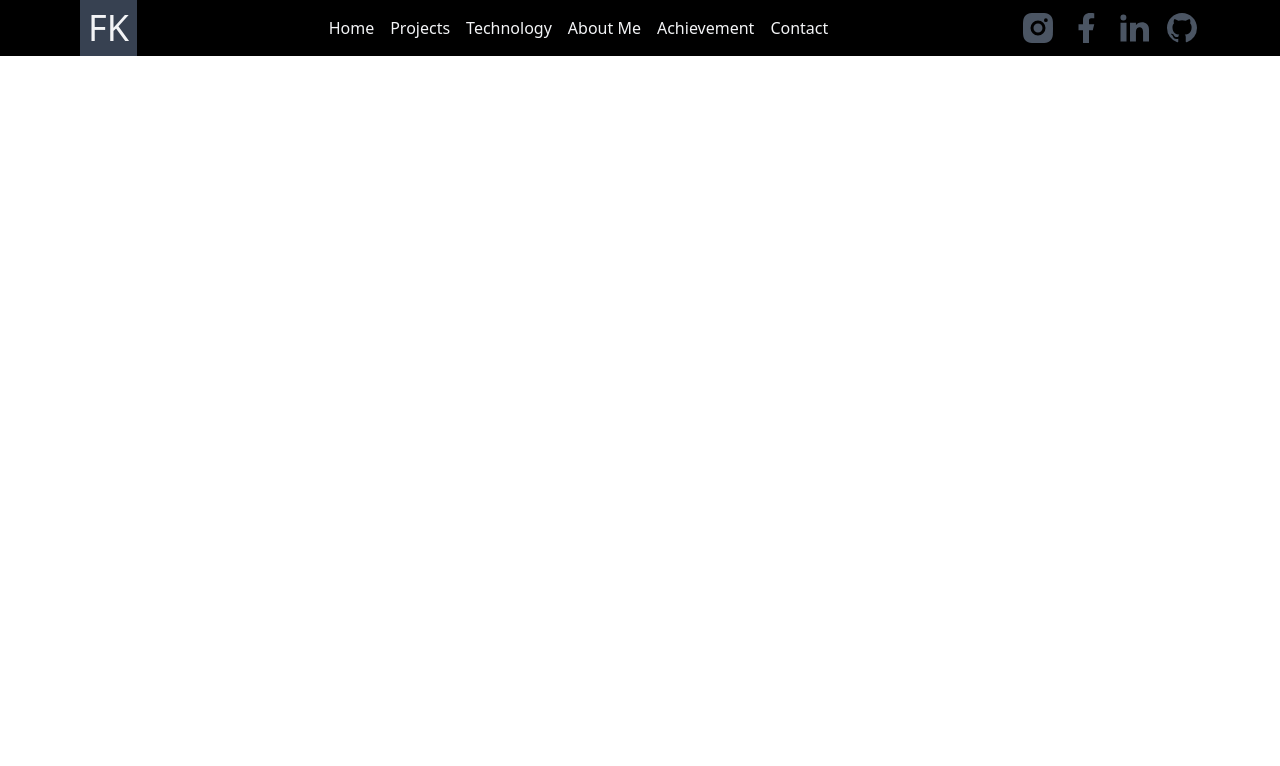
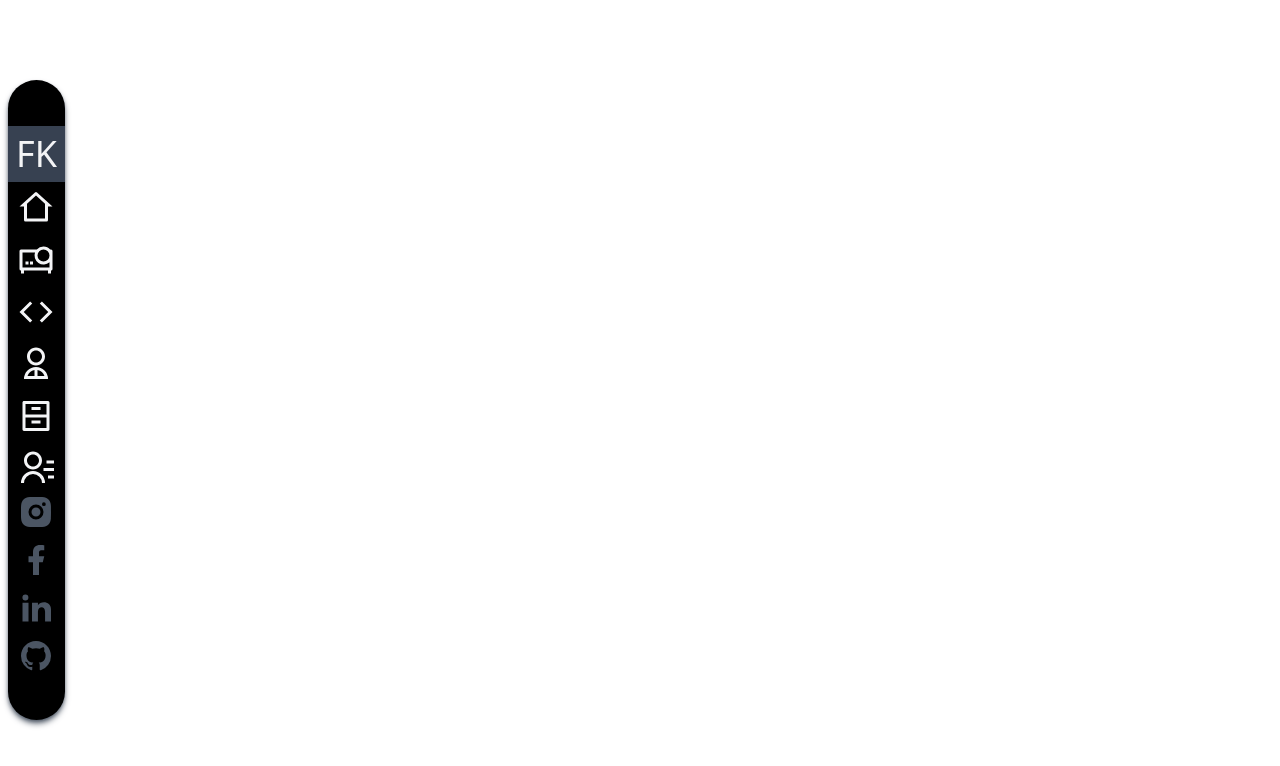
Before and after one commit to Fabu1da/portfolioxyz, a Next.js app: page /widget/navBar in a window 1280 px wide. Shown: the top 766 px of the page. Built offline with nearby package versions, Linux system fonts and the light colour scheme; a web font is replaced by a local one.

Commit message:
new design

```diff
--- /dev/null
+++ b/pages/components/feature/feature.js
@@ -0,0 +1,67 @@
+import React from "react";
+import Image from "next/image";
+import hero from "../../../public/11.png";
+
+import {
+  SiHtml5,
+  SiBootstrap,
+  SiCss3,
+  SiJavascript,
+  SiTailwindcss,
+  SiReact,
+  SiNextdotjs,
+} from "react-icons/si";
+const Feature = ({ handleDownload }) => {
+  return (
+    <div className="md:flex  justify-center   items-center mx-auto relative md:h-[80vh]">
+      <div className="flex justify-center  md:px-14">
+        <div className="border-2 border-transparent h-[200px] w-[400px] bg-[#ffffff2f] rounded-[1rem] relative">
+          <div className="relative h-98 w-12  ">
+            <div className="absolute bottom-0 left-0 h-36 w-full bg-blue-600/[.06] rounded-bl-lg"></div>
+          </div>
+          <div className=" absolute bottom-0 overflow-hidden  flex aspect-square scale-[130%]  flex-col    items-center justify-center">
+            <Image
+              src={hero}
+              alt=""
+              className="absolute bottom-0 brightness-75  hover:-translate-y-1 hover:scale-[110%] drop-shadow-2xl shadow-slate-300 duration-300 "
+            />
+          </div>
+          <div className="relative h-full w-12  ">
+            <div className="absolute top-0 right-0 h-24 w-full bg-green-600/[.06] rounded-tr-lg"></div>
+          </div>
+        </div>
+      </div>
+      <div className=" p-8 md:w-1/2 ">
+        <h1 className="text-4xl md:text-6xl text-white font-bold">
+          Fabien <span className="text-blue-600">Kavuganyi</span>
+        </h1>
+        <div className="my-4 under__title text-gray-200 text-2xl text-italic">
+          Frontend developer
+        </div>
+        <div className="transition ease-in-out duration-500 delay-150 text-white font-light border-l-8  border-gray-400 hover:border-l-8 pl-3 hover:border-blue-500 whitespace-normal">
+          Front end developer who focuses on writing clean, elegant and
+          effective code. Love HTML, CSS, NextJs, ReactJs and JavaScripts
+        </div>
+
+        <p className="my-5 text-gray-200 under__title">Main Technology </p>
+        <div className="flex text-white flex-wrap flex-row  justify-start flex-1 gap-3 mb-10 ">
+          <SiHtml5 style={{ fontSize: "50px", color: "#f06529" }} />
+          <SiCss3 style={{ fontSize: "50px", color: "#800000" }} />
+          <SiJavascript style={{ fontSize: "50px", color: "#F0DB4F" }} />
+          <SiBootstrap style={{ fontSize: "50px", color: "#e040fb" }} />
+          <SiTailwindcss style={{ fontSize: "50px", color: "#e3342f" }} />
+          <SiReact style={{ fontSize: "50px", color: "#61dbfb" }} />
+          <SiNextdotjs style={{ fontSize: "50px", color: "#45ce05" }} />
+        </div>
+        <button
+          onClick={handleDownload}
+          className="border-2 border-orange-800 px-10 py-5 rounded-full text-orange-800 hover:text-white hover:bg-orange-800 mt-4 transition ease-in-out delay-150  hover:-translate-y-1 hover:scale-110  duration-300"
+        >
+          Get My CV here
+        </button>
+      </div>
+    </div>
+  );
+};
+
+export default Feature;
--- a/pages/index.js
+++ b/pages/index.js
@@ -1,23 +1,11 @@
 import NavBar from "./widget/navBar";
 // import Footer from "./widget/footer";
 import Project from "./components/project/project";
-
-import Image from "next/image";
-import hero from "../public/1.jpg";
-
 import Contact from "./widget/contact";
-import {
-  SiHtml5,
-  SiBootstrap,
-  SiCss3,
-  SiJavascript,
-  SiTailwindcss,
-  SiReact,
-  SiNextdotjs,
-} from "react-icons/si";
 import Technology from "./components/technology/technology";
 import About from "./components/aboutme/about";
 import Achievement from "./components/achivement/achievement";
+import Feature from "./components/feature/feature";
 // const cv_url = "https://localhost:3000/pdf/Fabien_Kavuganyi_cv.pdf";
 
 export default function Home() {
@@ -36,53 +24,7 @@ export default function Home() {
       <NavBar />
       <div className="main__bg font-bold pt-28 pb-8  " id="home">
         {/* containt */}
-        <div className="container  md:flex  justify-center items-center mx-auto relative overflow-hidden h-max  md:h-full ">
-          <div className=" flex justify-center  overflow-hidden md:px-14">
-            <div className="relative h-98 w-12  ">
-              <div className="absolute bottom-0 left-0 h-36 w-full bg-blue-600/[.06] rounded-bl-lg"></div>
-            </div>
-
-            <div className="relative overflow-hidden  rounded-tl-lg rounded-br-lg w-96  border-t-6 border-indigo-200 border-t-indigo-500">
-              <Image
-                src={hero}
-                alt=""
-                className=" p-0 scale-125 transition ease-in-out delay-150  hover:-translate-y-1 hover:scale-150  duration-300"
-              />
-            </div>
-            <div className="relative h-full w-12  ">
-              <div className="absolute top-0 right-0 h-24 w-full bg-green-600/[.06] rounded-tr-lg"></div>
-            </div>
-          </div>
-          <div className=" p-8 md:w-1/2 ">
-            <h1 className="text-4xl md:text-6xl text-white font-bold">
-              Fabien <span className="text-blue-600">Kavuganyi</span>
-            </h1>
-            <div className="my-4 under__title text-gray-200 text-2xl text-italic">
-              Frontend developer
-            </div>
-            <div className="transition ease-in-out duration-500 delay-150 text-white font-light border-l-8  border-gray-400 hover:border-l-8 pl-3 hover:border-blue-500 whitespace-normal">
-              Front end developer who focuses on writing clean, elegant and
-              effective code. Love HTML, CSS, NextJs, ReactJs and JavaScripts
-            </div>
-
-            <p className="my-5 text-gray-200 under__title">Main Technology </p>
-            <div className="flex text-white flex-wrap flex-row  justify-start flex-1 gap-3 mb-10 ">
-              <SiHtml5 style={{ fontSize: "50px", color: "#f06529" }} />
-              <SiCss3 style={{ fontSize: "50px", color: "#800000" }} />
-              <SiJavascript style={{ fontSize: "50px", color: "#F0DB4F" }} />
-              <SiBootstrap style={{ fontSize: "50px", color: "#e040fb" }} />
-              <SiTailwindcss style={{ fontSize: "50px", color: "#e3342f" }} />
-              <SiReact style={{ fontSize: "50px", color: "#61dbfb" }} />
-              <SiNextdotjs style={{ fontSize: "50px", color: "#45ce05" }} />
-            </div>
-            <button
-              onClick={handleDownload}
-              className="border-2 border-orange-800 px-10 py-5 rounded-full text-orange-800 hover:text-white hover:bg-orange-800 mt-4 transition ease-in-out delay-150  hover:-translate-y-1 hover:scale-110  duration-300"
-            >
-              Get My CV here
-            </button>
-          </div>
-        </div>
+        <Feature handleDownload={handleDownload} />
         <div className="md:ml-20 ml-5 h-[5px] w-[60px] bg-orange-600 mt-20  rounded-r-3xl" />
         <h1 className="headtext__base text-orange-600 md:ml-20 ml-5 my-3 text-semibold  text-[48px]">
           Project
--- a/pages/widget/contact.js
+++ b/pages/widget/contact.js
@@ -44,7 +44,7 @@ const Contact = () => {
           </div>
         </div>
 
-        <div className="flex justify-between items-center  ">
+        {/* <div className="flex justify-between items-center  ">
           <div className=" text-[23px] text-white">Social Media</div>
           <div className=" flex flex-row text-[23px]  text-white">
             <a href="https://www.instagram.com/fabu1da/">
@@ -60,7 +60,7 @@ const Contact = () => {
               <RiGithubFill />
             </a>
           </div>
-        </div>
+        </div> */}
       </div>
     </div>
   );
--- a/pages/widget/navBar.js
+++ b/pages/widget/navBar.js
@@ -6,6 +6,12 @@ import {
   RiFacebookFill,
   RiInstagramFill,
   RiLinkedinFill,
+  RiHome2Line,
+  RiProjector2Line,
+  RiCodeLine,
+  RiUser2Line,
+  RiArchiveDrawerLine,
+  RiContactsLine,
 } from "react-icons/ri";
 const NavBar = () => {
   const [smallScreenNav, setSmallScreenNav] = useState(false);
@@ -13,31 +19,32 @@ const NavBar = () => {
     setSmallScreenNav((currentstate) => !currentstate);
   };
   return (
-    <div className="bg-black w-full z-10 fixed">
-      <div className="flex justify-between items-center md:px-20 mx-auto">
+    <div className=" h-full   flex mx-2 content-center items-center z-10 fixed">
+      <div className="bg-black md:h-[80%]  md:rounded-full shadow-md shadow-gray-600 flex content-between items-center z-10 fixed">
+        <div className="flex flex-col justify-between items-center  mx-auto">
           <div className="bg-gray-700 text-gray-100 text-4xl p-2">FK</div>
-        <div className=" hidden  md:block text-gray-100">
-          <a className="p-2" href="#home">
-            Home
+          <div className=" flex flex-1 flex-col text-4xl   text-gray-100">
+            <a className="p-2 " href="#home">
+              <RiHome2Line />
             </a>
 
             <a className="p-2" href="#project">
-            Projects
+              <RiProjector2Line />
             </a>
             <a className="p-2" href="#technology">
-            Technology
+              <RiCodeLine />
             </a>
             <a className="p-2" href="#about">
-            About Me
+              <RiUser2Line />
             </a>
             <a className="p-2" href="#achievement">
-            Achievement
+              <RiArchiveDrawerLine />
             </a>
             <a className="p-2" href="#contact">
-            Contact
+              <RiContactsLine />
             </a>
           </div>
-        <div className="text-gray-600 text-4xl flex gap-3">
+          <div className="text-gray-600  text-4xl flex flex-col gap-3">
             <a href="https://www.instagram.com/fabu1da/">
               <RiInstagramFill />
             </a>
@@ -82,6 +89,7 @@ const NavBar = () => {
           </div>
         )}
       </div>
+    </div>
   );
 };
 
```
Also changed, not shown: public/11.png (added), 1 other file (tests, documents, lock files or other folders). Lines whose indentation alone changed are shown as unchanged.
